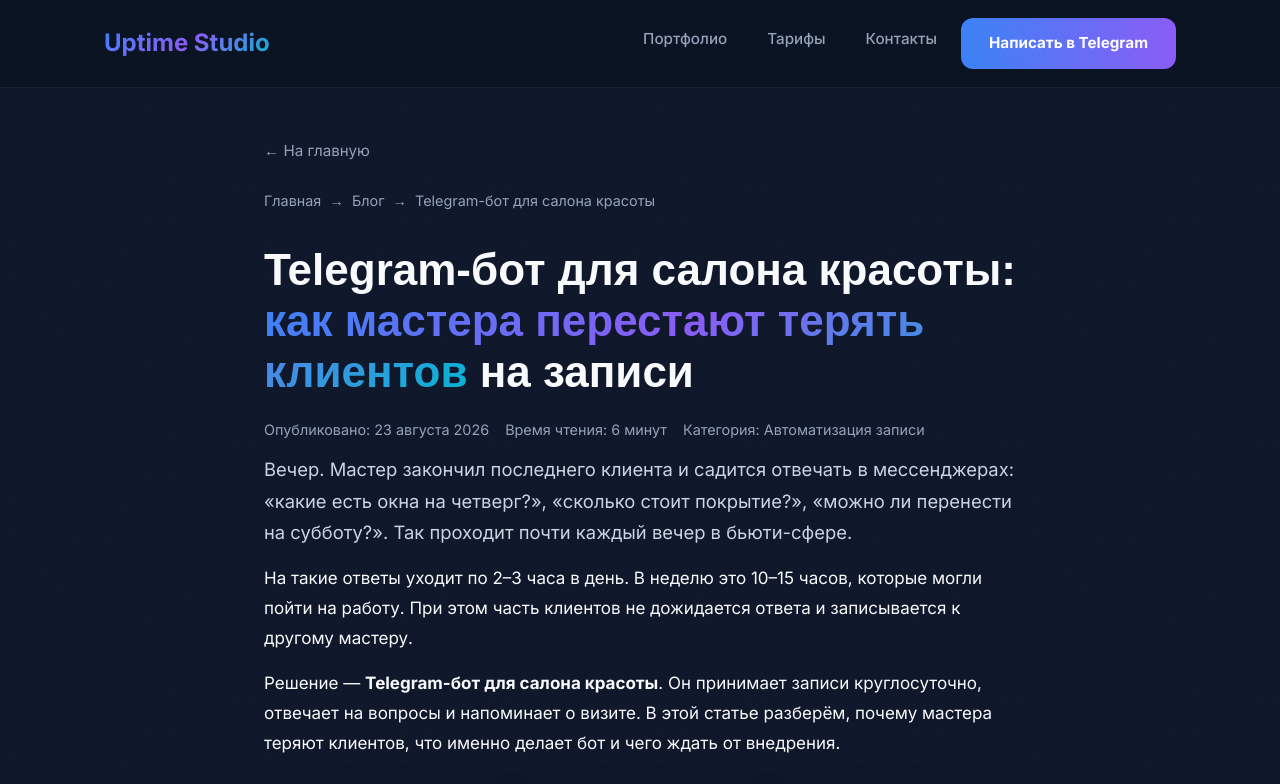
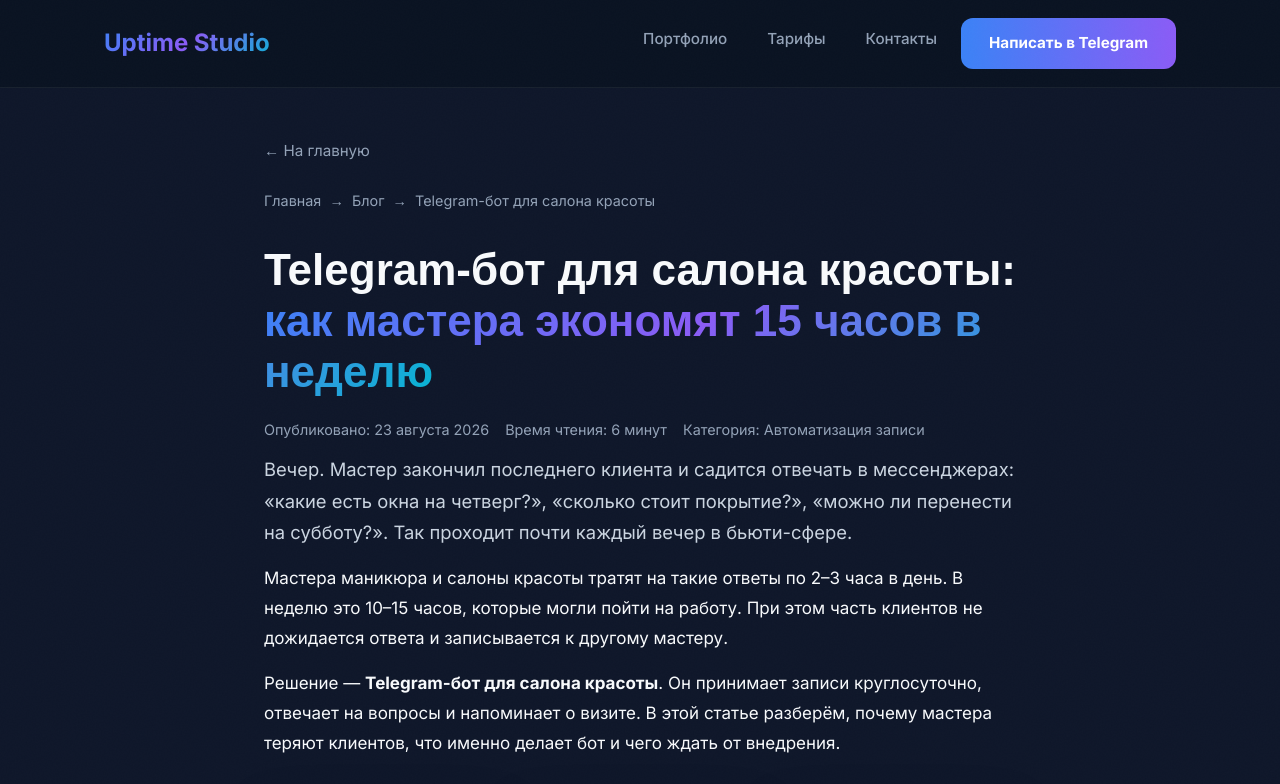
Before and after one commit to alex-yorik/uptime-studio-site, a plain HTML site: page blog/beauty-bot.html in a window 1280 px wide. Shown: the top 784 px of the page. Drawn offline with Linux system fonts and the light colour scheme; a web font is replaced by a local one.

Commit message:
Fix beauty article: align H1 with title, add 15 hours mention in intro

```diff
--- a/blog/beauty-bot.html
+++ b/blog/beauty-bot.html
@@ -486,7 +486,7 @@
     </nav>
 
     <article>
-      <h1>Telegram-бот для салона красоты: <span class="text-gradient">как мастера перестают терять клиентов</span> на записи</h1>
+      <h1>Telegram-бот для салона красоты: <span class="text-gradient">как мастера экономят 15 часов в неделю</span></h1>
 
       <div class="article-meta">
         <span>Опубликовано: 23 августа 2026</span>
@@ -497,7 +497,7 @@
       <!-- Introduction -->
       <section>
         <p class="lead">Вечер. Мастер закончил последнего клиента и садится отвечать в мессенджерах: «какие есть окна на четверг?», «сколько стоит покрытие?», «можно ли перенести на субботу?». Так проходит почти каждый вечер в бьюти-сфере.</p>
-        <p>На такие ответы уходит по 2–3 часа в день. В неделю это 10–15 часов, которые могли пойти на работу. При этом часть клиентов не дожидается ответа и записывается к другому мастеру.</p>
+        <p>Мастера маникюра и салоны красоты тратят на такие ответы по 2–3 часа в день. В неделю это 10–15 часов, которые могли пойти на работу. При этом часть клиентов не дожидается ответа и записывается к другому мастеру.</p>
         <p>Решение — <strong>Telegram-бот для салона красоты</strong>. Он принимает записи круглосуточно, отвечает на вопросы и напоминает о визите. В этой статье разберём, почему мастера теряют клиентов, что именно делает бот и чего ждать от внедрения.</p>
 
         <div class="stats-grid">
```
